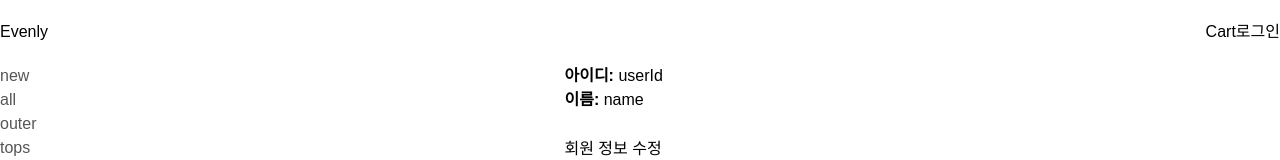
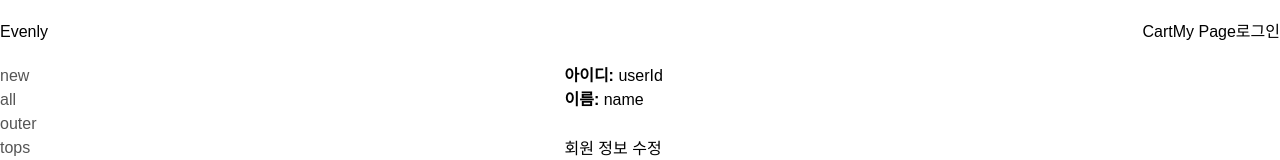
Before and after one commit to LJIEUN/evenly-front, a Next.js app: page /mypage in a window 1280 px wide. Shown: the top 160 px of the page. Built offline with nearby package versions, Linux system fonts and the light colour scheme; no server answers.

Commit message:
헤더에 마이페이지 추가

```diff
--- a/src/components/layout/Header/Header.tsx
+++ b/src/components/layout/Header/Header.tsx
@@ -9,8 +9,13 @@ const Header = () => {
 					<h1 className="text-2xl font-bold cursor-pointer">Evenly</h1>
 				</Link>
 			</div>
-			<div className="flex items-start gap-4 py-3 ">
-				<span>Cart</span>
+			<div className="flex items-start gap-4 py-3">
+				<Link href="/" className="flex gap-2 px-4  cursor-pointer">
+					<span className="text-link">Cart</span>
+				</Link>
+				<Link href="/mypage" className="flex gap-2 px-4  cursor-pointer">
+					<span className="text-link">My Page</span>
+				</Link>
 				<Link href="/login" className="flex gap-2 px-4  cursor-pointer">
 					<span className="text-link">로그인</span>
 				</Link>
```
